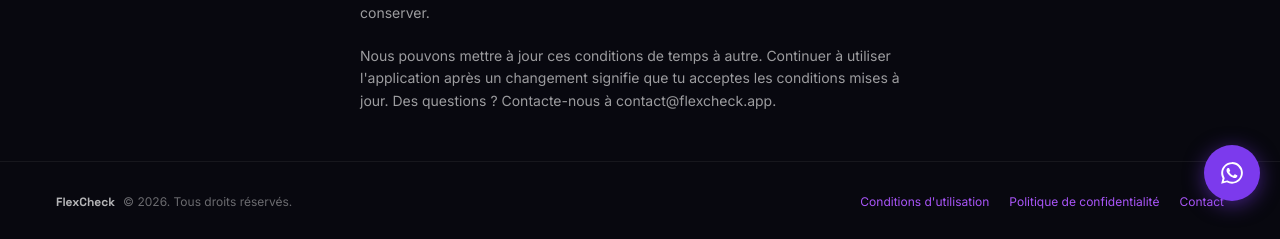
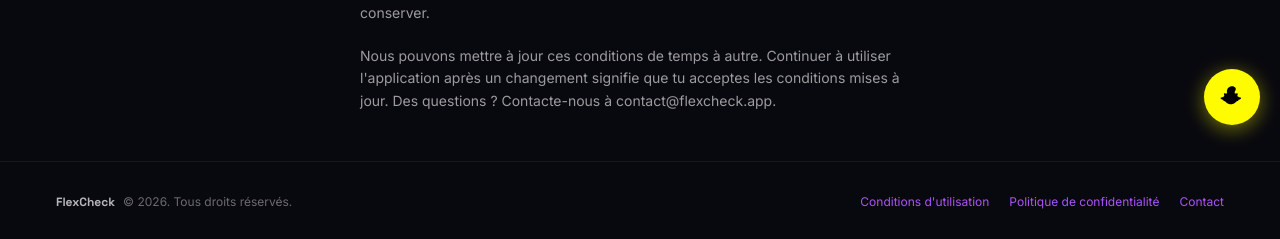
Before and after one commit to nice-cmyk/flexcheck-app, a React (Vite) app: page /terms in a window 1280 px wide. Shown: the part 579-818 px from the top of the page. Built offline with nearby package versions, Linux system fonts and the light colour scheme; no server answers.

Commit message:
Remplacer le bouton WhatsApp par un bouton Snapchat jaune (support: flexchec26), positionné au-dessus du chat public

```diff
--- /dev/null
+++ b/src/components/ui/SnapButton.tsx
@@ -0,0 +1,44 @@
+import { useState } from 'react'
+import { X } from 'lucide-react'
+
+const SNAP_USERNAME = 'flexchec26'
+
+// Bouton flottant Snapchat, visible sur tout le site (LP + app). Positionné
+// au-dessus (bottom-24) du widget de chat public de la landing (qui, lui,
+// est fixé en bottom-5) pour ne jamais se superposer avec lui.
+export default function SnapButton() {
+  const [open, setOpen] = useState(false)
+
+  return (
+    <div className="fixed bottom-24 right-5 z-[70]">
+      {open && (
+        <div className="mb-3 w-64 bg-surface/95 backdrop-blur-md border border-white/10 rounded-2xl shadow-[0_12px_40px_rgba(0,0,0,0.5)] p-4">
+          <div className="flex items-start justify-between">
+            <div className="text-white font-semibold text-sm">Support Snapchat</div>
+            <button onClick={() => setOpen(false)} className="text-white/50 hover:text-white -mt-1 -mr-1">
+              <X size={16} />
+            </button>
+          </div>
+          <div className="text-white/50 text-xs mt-2">Ajoute-nous pour toute question :</div>
+          <div className="mt-2 bg-white/5 border border-white/10 rounded-lg px-3 py-2 text-center">
+            <span className="text-[#FFFC00] font-bold text-base tracking-wide">{SNAP_USERNAME}</span>
+          </div>
+        </div>
+      )}
+
+      <button
+        onClick={() => setOpen((o) => !o)}
+        aria-label="Contacter sur Snapchat"
+        className="w-14 h-14 rounded-full bg-[#FFFC00] hover:brightness-95 transition-[filter] shadow-[0_4px_20px_rgba(255,252,0,0.45)] flex items-center justify-center"
+      >
+        {open ? (
+          <X size={22} className="text-black" />
+        ) : (
+          <svg viewBox="0 0 24 24" width="26" height="26" fill="black" xmlns="http://www.w3.org/2000/svg">
+            <path d="M12.03 2c-2.9 0-4.72 2.16-4.72 4.9 0 .5.03 1.1.09 1.66-.24.14-.6.27-1.05.27-.42 0-.77-.13-.99-.24a.6.6 0 0 0-.27-.06.62.62 0 0 0-.62.6c0 .18.06.32.13.44.36.6.36 1.16.24 1.5-.1.28-.34.5-.75.7-.55.27-1.34.5-2.06.68-.3.08-.53.35-.53.66 0 .2.09.38.22.5.5.46 1.4.86 2.4 1.06-.03.14-.08.34-.08.5 0 .3.24.55.55.6.44.06 1.13.24 1.52.6.5.46.98 1.3 2.4 1.9 1.2.5 2.1.5 2.42.5.32 0 1.22 0 2.42-.5 1.42-.6 1.9-1.44 2.4-1.9.39-.36 1.08-.54 1.52-.6a.6.6 0 0 0 .55-.6c0-.16-.05-.36-.08-.5 1-.2 1.9-.6 2.4-1.06.13-.12.22-.3.22-.5 0-.31-.23-.58-.53-.66-.72-.18-1.51-.41-2.06-.68-.41-.2-.65-.42-.75-.7-.12-.34-.12-.9.24-1.5.07-.12.13-.26.13-.44a.62.62 0 0 0-.62-.6.6.6 0 0 0-.27.06c-.22.11-.57.24-.99.24-.45 0-.81-.13-1.05-.27.06-.56.09-1.16.09-1.66C16.75 4.16 14.93 2 12.03 2z" />
+          </svg>
+        )}
+      </button>
+    </div>
+  )
+}
--- a/src/components/ui/WhatsAppButton.tsx
+++ /dev/null
@@ -1,22 +0,0 @@
-// Bouton flottant WhatsApp, visible sur tout le site (LP + app). Numéro en dur
-// pour l'instant (07 67 71 75 86) - à remplacer facilement si besoin.
-const WHATSAPP_NUMBER = '33767717586' // format international sans le +
-const WHATSAPP_MESSAGE = "Salut ! J'ai une question sur FlexCheck"
-
-export default function WhatsAppButton() {
-  const href = `https://wa.me/${WHATSAPP_NUMBER}?text=${encodeURIComponent(WHATSAPP_MESSAGE)}`
-
-  return (
-    <a
-      href={href}
-      target="_blank"
-      rel="noopener noreferrer"
-      aria-label="Contacter sur WhatsApp"
-      className="fixed bottom-5 right-5 z-[70] w-14 h-14 rounded-full bg-primary hover:bg-primary-light transition-colors shadow-[0_4px_20px_rgba(124,58,237,0.5)] flex items-center justify-center"
-    >
-      <svg viewBox="0 0 24 24" width="26" height="26" fill="white" xmlns="http://www.w3.org/2000/svg">
-        <path d="M12.04 2c-5.52 0-10 4.48-10 10 0 1.77.46 3.45 1.27 4.9L2 22l5.25-1.38a9.96 9.96 0 0 0 4.79 1.22h.01c5.52 0 10-4.48 10-10s-4.48-10-10-10zm0 18.15h-.01a8.2 8.2 0 0 1-4.17-1.14l-.3-.18-3.11.82.83-3.03-.2-.31a8.17 8.17 0 0 1-1.26-4.36c0-4.52 3.68-8.2 8.22-8.2 2.2 0 4.26.86 5.82 2.41a8.15 8.15 0 0 1 2.4 5.8c0 4.53-3.68 8.19-8.22 8.19zm4.5-6.14c-.25-.12-1.47-.72-1.7-.8-.23-.08-.4-.12-.56.13-.17.24-.65.8-.79.97-.15.16-.29.18-.54.06-.25-.12-1.05-.39-2-1.23-.74-.66-1.24-1.48-1.39-1.73-.14-.24-.02-.38.11-.5.11-.11.25-.29.37-.43.12-.15.16-.24.24-.4.08-.17.04-.31-.02-.43-.06-.13-.56-1.35-.77-1.85-.2-.48-.41-.42-.56-.43-.14-.01-.31-.01-.48-.01-.16 0-.43.06-.66.31-.23.24-.86.85-.86 2.06 0 1.22.88 2.4 1 2.56.13.17 1.73 2.65 4.2 3.71.59.26 1.05.41 1.4.52.59.19 1.13.16 1.55.1.47-.07 1.47-.6 1.68-1.19.2-.58.2-1.08.14-1.19-.06-.1-.23-.17-.48-.29z" />
-      </svg>
-    </a>
-  )
-}
--- a/src/main.tsx
+++ b/src/main.tsx
@@ -6,7 +6,7 @@ import './index.css'
 import './i18n'
 import { initAnalytics } from './lib/analytics'
 import RouteTracker from './components/layout/RouteTracker'
-import WhatsAppButton from './components/ui/WhatsAppButton'
+import SnapButton from './components/ui/SnapButton'
 
 initAnalytics()
 
@@ -36,7 +36,7 @@ ReactDOM.createRoot(document.getElementById('root')!).render(
       <BrowserRouter>
         <RouteTracker />
         <Analytics />
-        <WhatsAppButton />
+        <SnapButton />
         <Routes>
           <Route path="/" element={<Landing />} />
           <Route path="/login" element={<Login />} />
```
